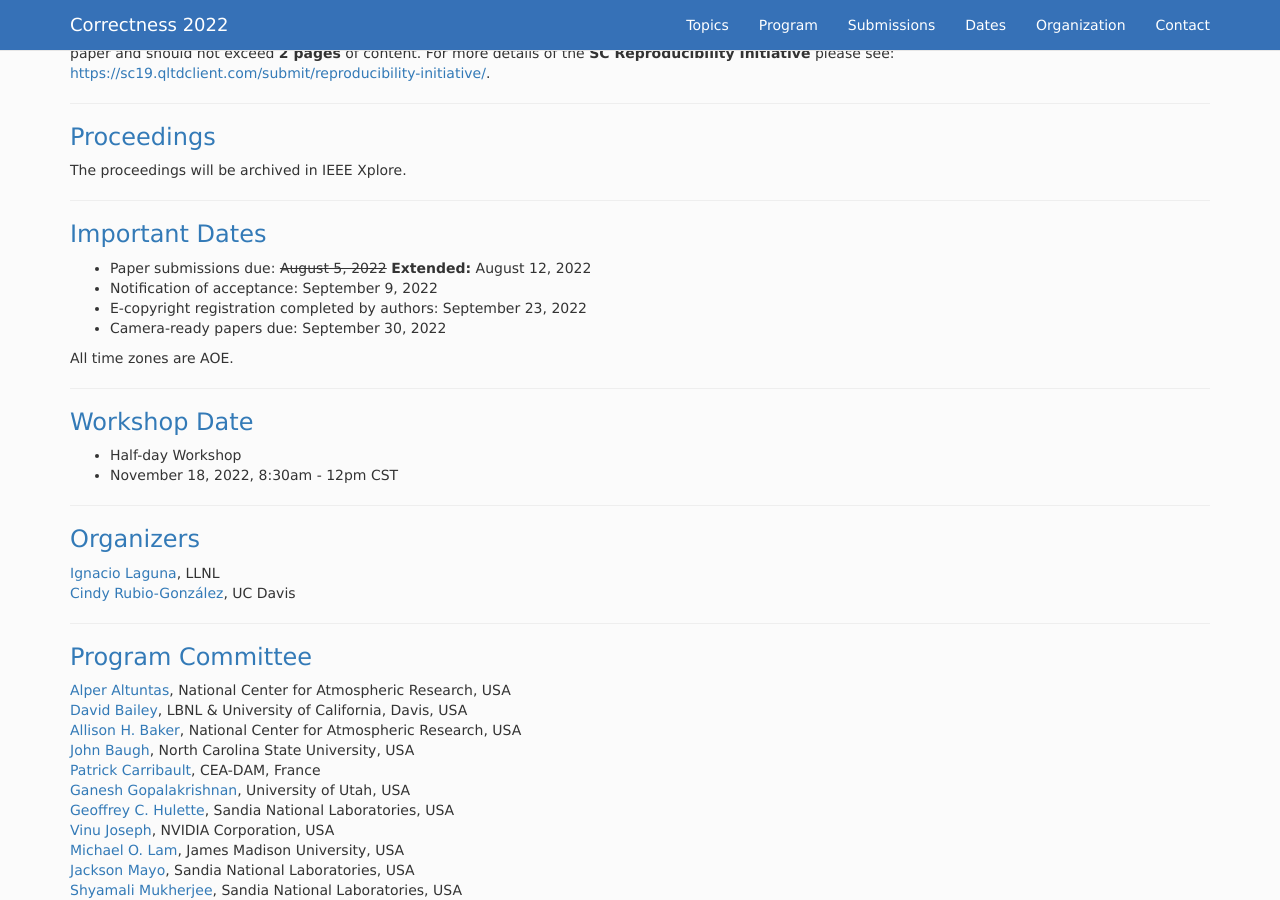
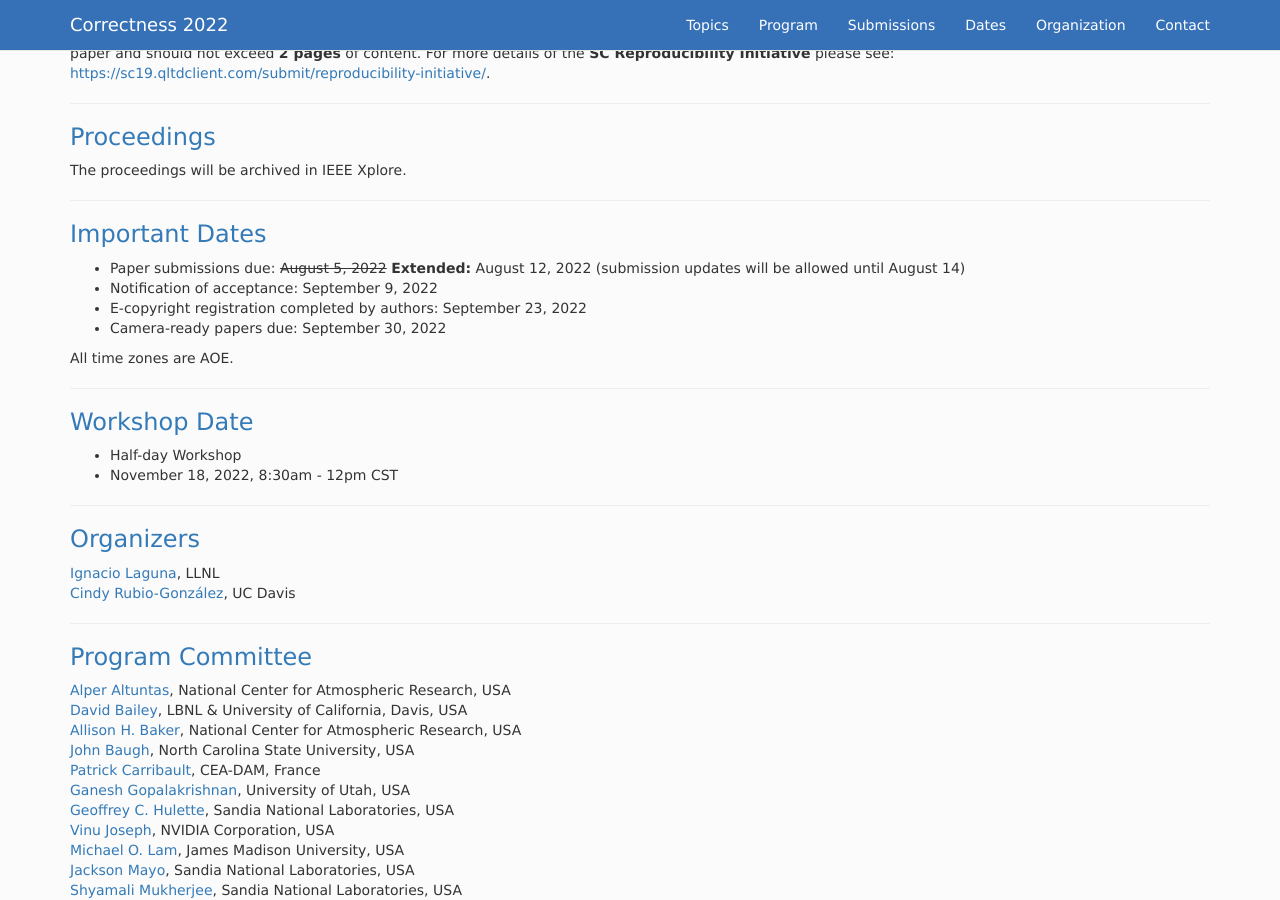
Before and after one commit to correctness-workshop/2022, a Jekyll site: the page built from index.md, in a window 1280 px wide and 900 px high, scrolled down 1682 px. Built offline with Jekyll 4.4.1, drawn with Linux system fonts in a browser that asks for light colours; nearby versions of some CDN libraries; the list of posts is cut into pages by our own code.

Commit message:
Update index.md

```diff
--- a/index.md
+++ b/index.md
@@ -90,7 +90,7 @@ The proceedings will be archived in IEEE Xplore.
 * Camera-ready papers due: TBD
 -->
 
-* Paper submissions due: ~~August 5, 2022~~ **Extended:** August 12, 2022
+* Paper submissions due: ~~August 5, 2022~~ **Extended:** August 12, 2022 (submission updates will be allowed until August 14)
 * Notification of acceptance: September 9, 2022
 * E-copyright registration completed by authors: September 23, 2022
 * Camera-ready papers due: September 30, 2022
```
